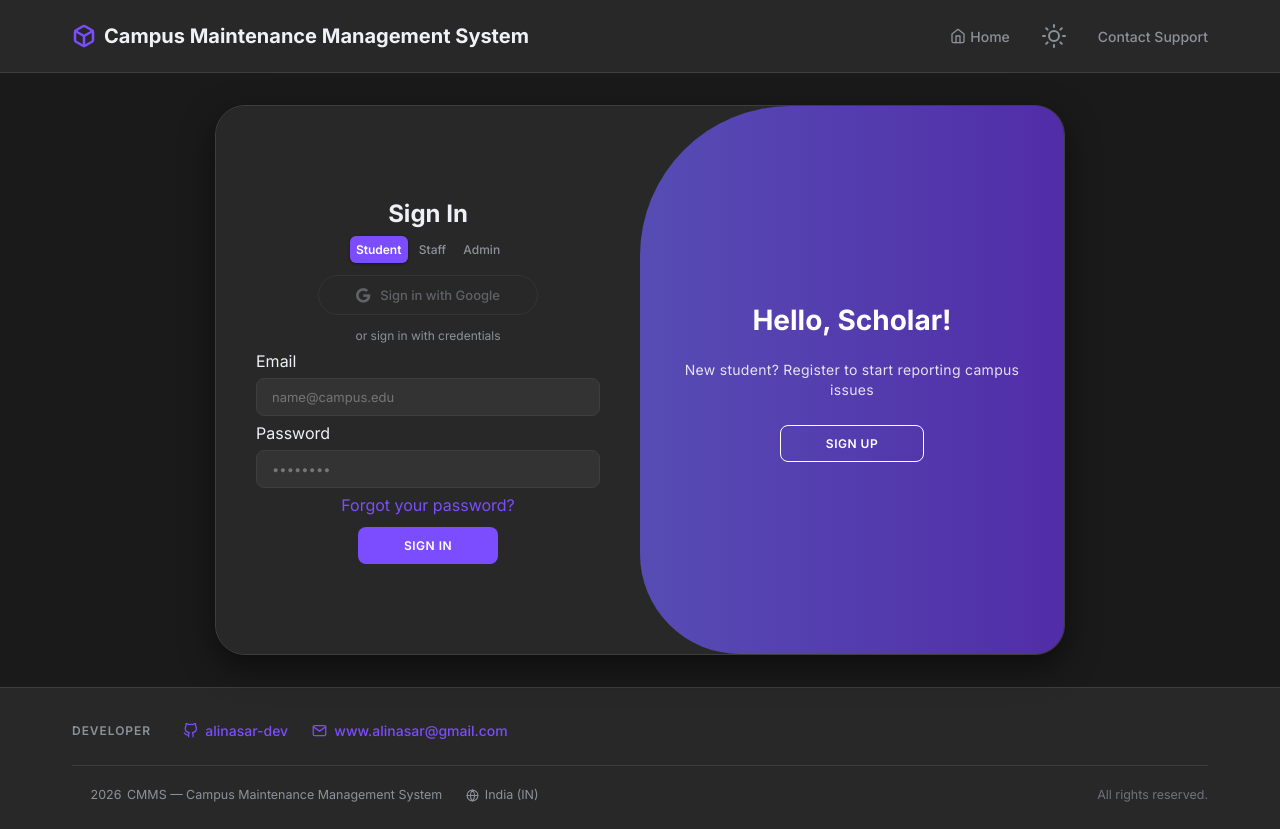
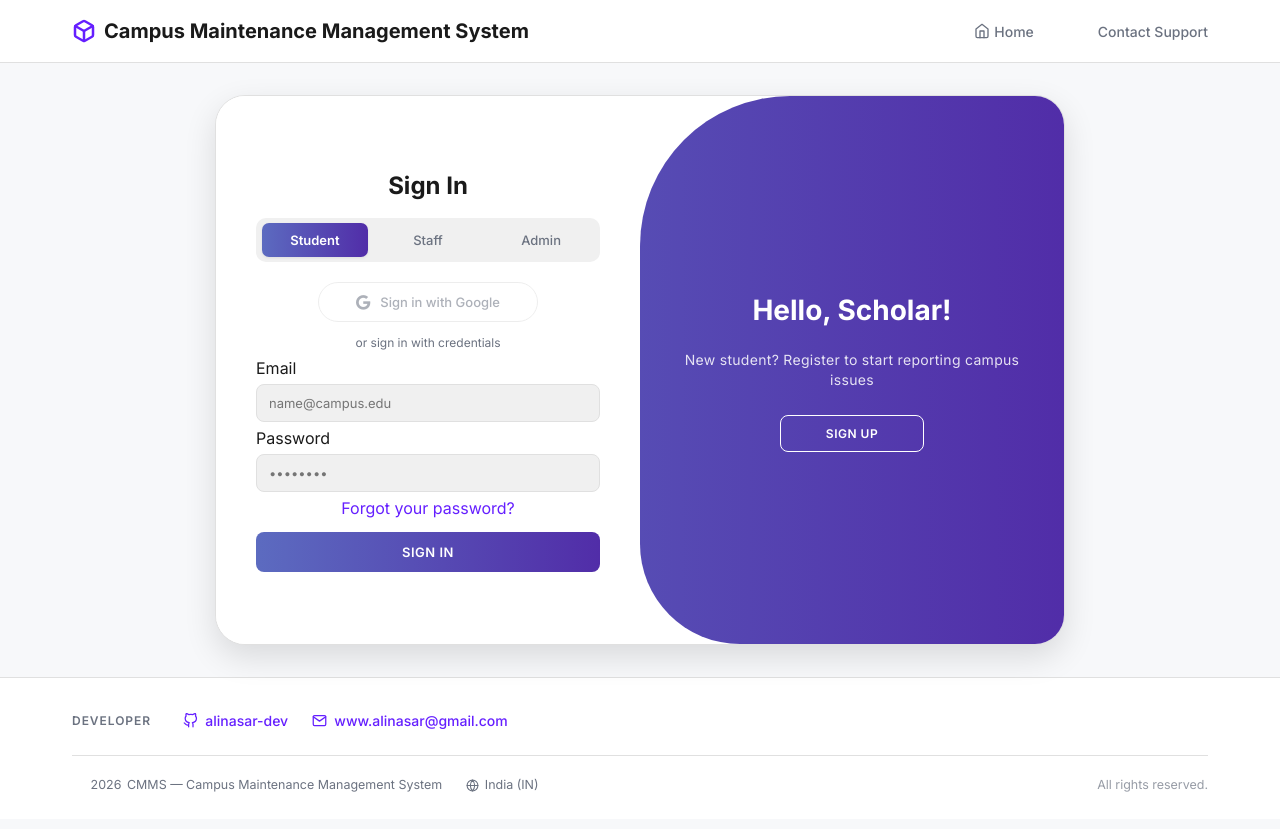
Before and after one commit to alinasar-dev/DBMS-Project, a website: page login.html in a window 1280 px wide. Drawn offline with nearby package versions, Linux system fonts and the light colour scheme.

Commit message:
Refine login UI & default theme: light

```diff
--- a/app.js
+++ b/app.js
@@ -88,13 +88,21 @@ async function checkSession() {
 }
 
 function initThemeToggle() {
+    const html = document.documentElement;
+    const savedTheme = localStorage.getItem('cmms_theme') || 'light';
+    html.setAttribute('data-theme', savedTheme);
+
     const toggles = document.querySelectorAll('.theme-toggle');
+    toggles.forEach(btn => {
+        btn.innerHTML = `<i data-feather="${savedTheme === 'dark' ? 'sun' : 'moon'}"></i>`;
+    });
+
     toggles.forEach(toggle => {
         toggle.addEventListener('click', () => {
-            const html = document.documentElement;
             const currentTheme = html.getAttribute('data-theme');
             const newTheme = currentTheme === 'dark' ? 'light' : 'dark';
             html.setAttribute('data-theme', newTheme);
+            localStorage.setItem('cmms_theme', newTheme);
             toggles.forEach(btn => {
                 btn.innerHTML = `<i data-feather="${newTheme === 'dark' ? 'sun' : 'moon'}"></i>`;
             });
--- a/login.html
+++ b/login.html
@@ -1,5 +1,5 @@
 <!DOCTYPE html>
-<html lang="en" data-theme="dark">
+<html lang="en" data-theme="light">
 
 <head>
     <meta charset="UTF-8">
@@ -78,7 +78,7 @@
                     <form id="login-form">
                         <h1>Sign In</h1>
                         <!-- Role Selector Tabs -->
-                        <div class="role-selector">
+                        <div class="login-tabs">
                             <button type="button" class="login-tab active" data-role="student">Student</button>
                             <button type="button" class="login-tab" data-role="staff">Staff</button>
                             <button type="button" class="login-tab" data-role="admin">Admin</button>
--- a/styles.css
+++ b/styles.css
@@ -672,15 +672,18 @@ select:focus {
 
 .form-container input[type="text"],
 .form-container input[type="email"],
-.form-container input[type="password"] {
+.form-container input[type="password"],
+.form-container select {
     background-color: var(--clr-surface-2);
     border: 1px solid var(--clr-border);
     color: var(--clr-text-main);
-    margin: 5px 0;
-    padding: 10px 15px;
+    margin: 4px 0;
+    padding: 8px 12px;
     font-size: 13px;
     border-radius: 8px;
     width: 100%;
+    height: 38px;
+    box-sizing: border-box;
     outline: none;
     font-family: inherit;
     transition: border-color 0.2s, box-shadow 0.2s;
@@ -766,27 +769,29 @@ select:focus {
 
 /* Form Submit Buttons */
 .form-container button[type="submit"] {
-    background-color: var(--clr-primary);
+    background: linear-gradient(to right, #5c6bc0, #512da8);
     color: #fff;
-    font-size: 12px;
-    padding: 10px 45px;
-    border: 1px solid transparent;
+    font-size: 13px;
+    padding: 0;
+    border: none;
     border-radius: 8px;
     font-weight: 600;
     letter-spacing: 0.5px;
     text-transform: uppercase;
-    margin-top: 10px;
+    margin-top: 12px;
     cursor: pointer;
     display: inline-flex;
     align-items: center;
     justify-content: center;
     gap: 0.5rem;
-    transition: background-color 0.2s, box-shadow 0.2s;
+    width: 100%;
+    height: 40px;
+    transition: all 0.25s ease;
 }
 
 .form-container button[type="submit"]:hover {
-    background-color: var(--clr-primary-hover);
-    box-shadow: 0 4px 16px rgba(124, 77, 255, 0.35);
+    background: linear-gradient(to right, #512da8, #5c6bc0);
+    box-shadow: 0 4px 16px rgba(81, 45, 168, 0.4);
 }
 
 /* Form Extras (Remember Me + Forgot Password) */
@@ -910,29 +915,30 @@ select:focus {
 /* Login Role Tabs (inside sliding sign-in panel) */
 .login-tabs {
     display: flex;
-    gap: 0.35rem;
-    margin: 8px 0 4px;
-    background: var(--clr-bg);
-    padding: 0.25rem;
-    border-radius: 8px;
+    gap: 0.4rem;
+    margin: 10px 0 8px;
+    background: var(--clr-surface-2);
+    padding: 0.35rem;
+    border-radius: 10px;
     width: 100%;
+    box-sizing: border-box;
 }
 
 .login-tab {
     flex: 1;
     background: transparent;
     border: none;
-    padding: 0.4rem;
-    border-radius: 6px;
+    padding: 0.55rem 0.4rem;
+    border-radius: 7px;
     color: var(--clr-text-muted);
     font-weight: 500;
-    font-size: 12px;
+    font-size: 13px;
     cursor: pointer;
     transition: all 0.25s ease;
 }
 
 .login-tab.active {
-    background: var(--clr-primary);
+    background: linear-gradient(to right, #5c6bc0, #512da8);
     color: #fff;
     font-weight: 600;
     box-shadow: var(--shadow-sm);
```
Also changed, not shown: admin.html (+1 -1 lines), index.html (+1 -1 lines), staff.html (+1 -1 lines), student.html (+1 -1 lines).
